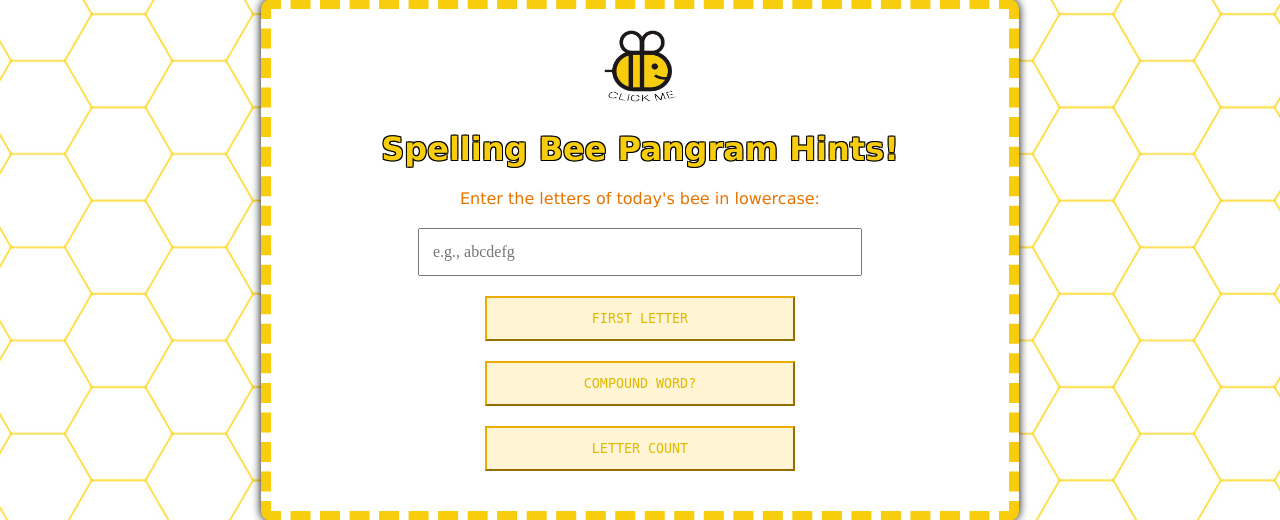
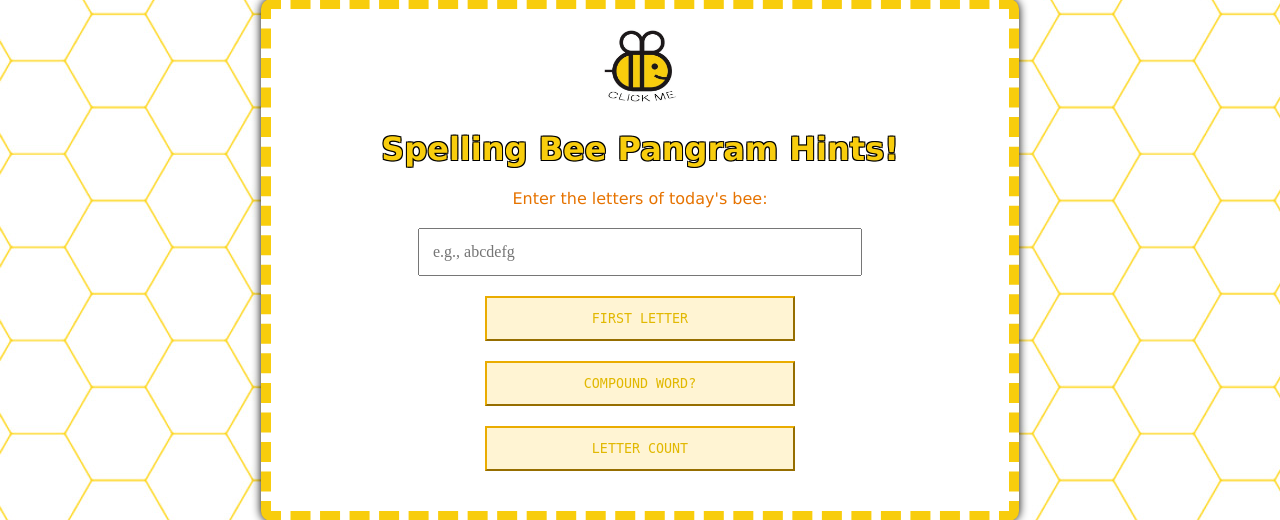
Before and after one commit to ssegal1009/spellingBee, a Flask app: page / in a window 1280 px wide. Shown: the part 127-647 px from the top of the page. Run offline with Flask 3, Linux system fonts and the light colour scheme; parts of the project's set-up code (start-up, migrations or seed data) failed here and were passed over.

Commit message:
Update index.html
no longer need lowercase in instructions. deleted

```diff
--- a/templates/index.html
+++ b/templates/index.html
@@ -18,7 +18,7 @@
             </header>
             <div class="titles">
                 <h1 class="main-title">Spelling Bee Pangram Hints!</h1>
-                <p class="sub-title">Enter the letters of today's bee in lowercase:</p>
+                <p class="sub-title">Enter the letters of today's bee:</p>
             </div>
             <div class="input-section">
                 <input type="text" id="bee" class="bee-input" placeholder="e.g., abcdefg" maxlength="7">
```
